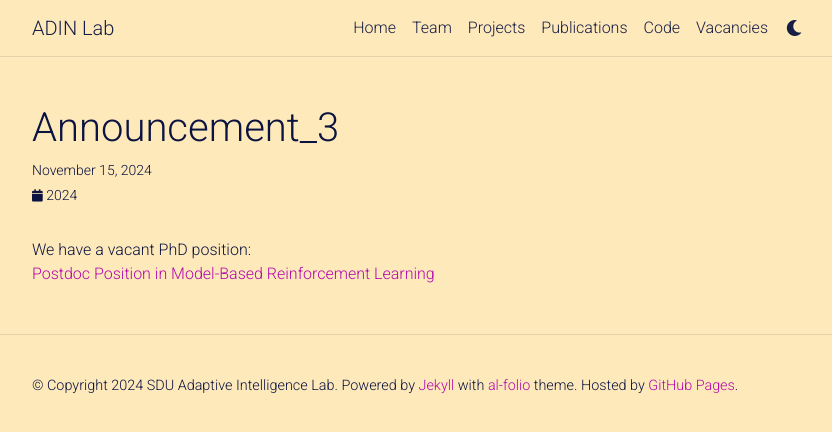
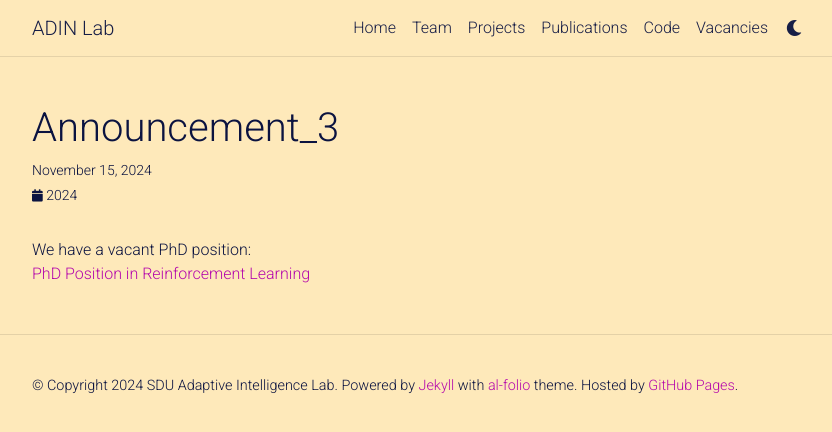
Before and after one commit to adinlab/adinlab.github.io, a Jekyll site: the page built from _news/announcement_3.md, in a window 1280 px wide. Shown: the top 432 px of the page, without its empty margins (223-1055 px from the left). Built offline with Jekyll 4.4.1, drawn with Linux system fonts in a browser that asks for light colours; comment, search, counter and statistics services are not loaded; a style sheet for code colours, icons or effects is not loaded.

Commit message:
Update announcement_3.md

```diff
--- a/_news/announcement_3.md
+++ b/_news/announcement_3.md
@@ -5,4 +5,4 @@
 ---
 
 We have a vacant PhD position: <br>
-<a href="https://fa-eosd-saasfaprod1.fa.ocs.oraclecloud.com/hcmUI/CandidateExperience/en/sites/CX_1001/job/2230?lastSelectedFacet=CATEGORIES&selectedCategoriesFacet=300000002425892">Postdoc Position in Model-Based Reinforcement Learning</a> <br>
+<a href="https://fa-eosd-saasfaprod1.fa.ocs.oraclecloud.com/hcmUI/CandidateExperience/en/sites/CX_1001/job/2230?lastSelectedFacet=CATEGORIES&selectedCategoriesFacet=300000002425892">PhD Position in Reinforcement Learning</a> <br>
```
